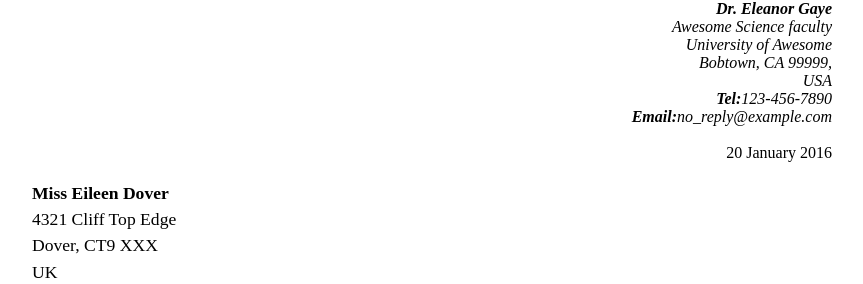
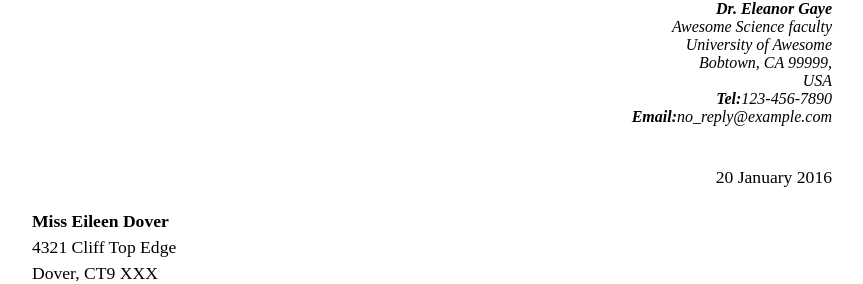
Before and after one commit to LukaszSzmyga/letter-markup, a plain HTML site: page index.html in a window 1280 px wide. Shown: the top 284 px of the page, without its empty margins (208-1071 px from the left). Drawn offline with Linux system fonts and the light colour scheme.

Commit message:
letter markup

```diff
--- a/index.html
+++ b/index.html
@@ -14,8 +14,8 @@
                      Bobtown, CA 99999,<br>
                      USA<br>
          <strong>Tel:</strong>123-456-7890<br>
-         <strong>Email:</strong>no_reply@example.com</em><br><br>
-         <time datetime="2016-01-20">20 January 2016</time>
+         <strong>Email:</strong>no_reply@example.com</em>
+         <p class="time"><time datetime="2016-01-20">20 January 2016</time></p>
       </div>
       <p class="eileen"><strong>Miss Eileen Dover</strong>
                                 4321 Cliff Top Edge
--- a/styles/style.css
+++ b/styles/style.css
@@ -31,3 +31,7 @@ p, li, dd, dt, address {
 .sincerely {
   padding-bottom: 100px;
 }
+
+.time {
+  padding-top: 20px;
+}
```
